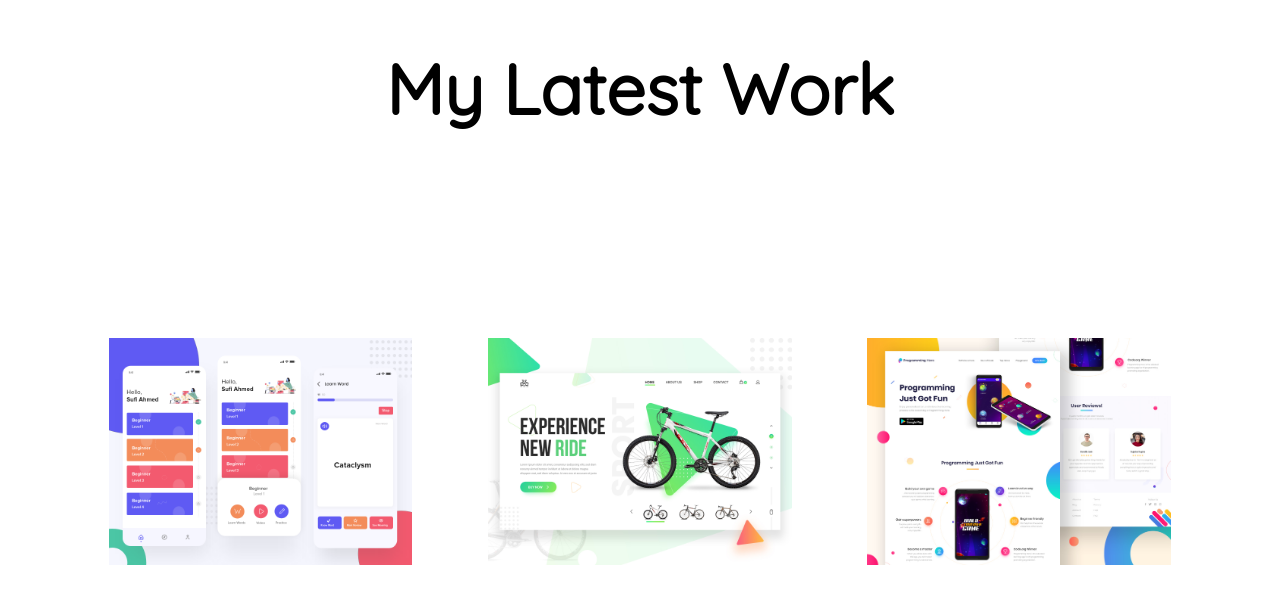
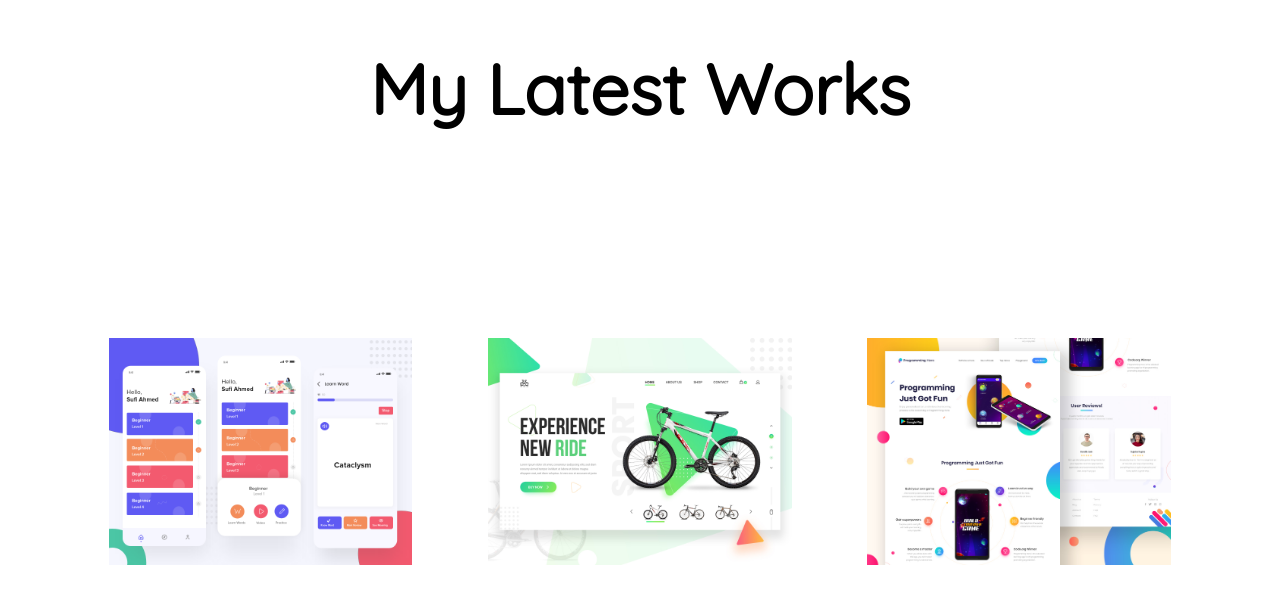
Before and after one commit to InjamulRashik/Personal-Website, a plain HTML site: page index.html in a window 1280 px wide. Shown: the part 2021-2624 px from the top of the page. Drawn offline with Linux system fonts and the light colour scheme.

Commit message:
Path Testing!

```diff
--- a/index.html
+++ b/index.html
@@ -47,7 +47,7 @@
       </div>
     </section>
     <section class="latest-work">
-      <h1>My Latest Work</h1>
+      <h1>My Latest Works</h1>
       <br />
       <div class="work-img">
         <img src="./images/work-1.png" alt="" />
```
